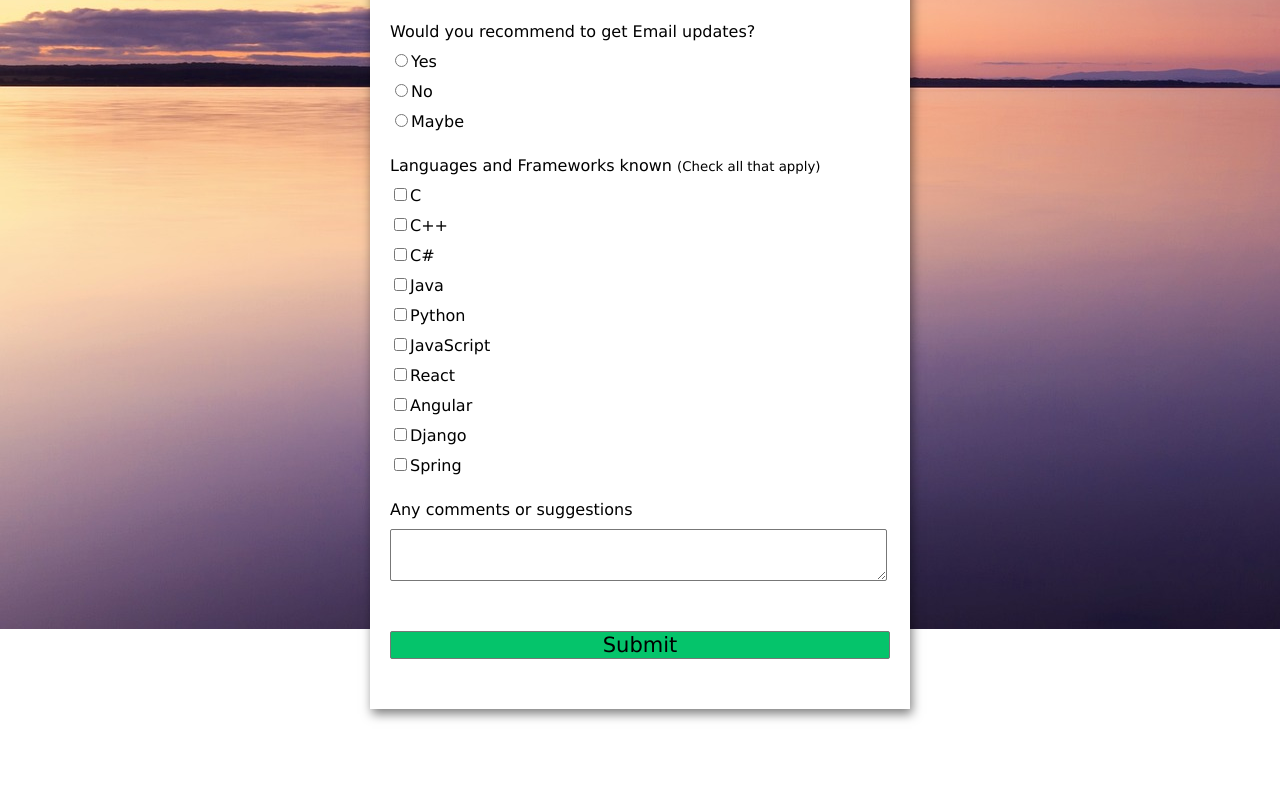
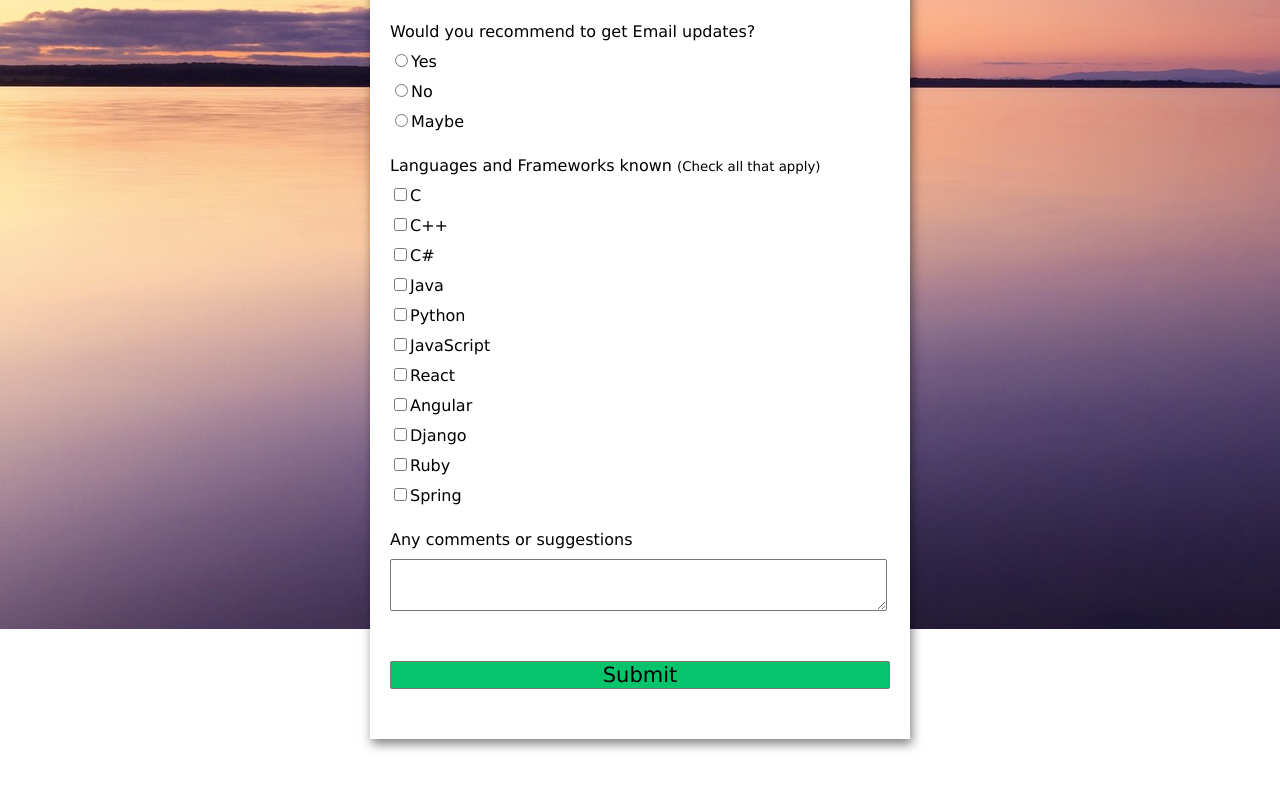
Before and after one commit to sudharsanan123/Survey_form, a plain HTML site: page index.html in a window 1280 px wide. Shown: the part 451-1240 px from the top of the page. Before the commit the page ends 1210 px from the top, so only its background shows below. Drawn offline with Linux system fonts and the light colour scheme.

Commit message:
Update index.html

```diff
--- a/index.html
+++ b/index.html
@@ -194,6 +194,9 @@
 					name="inp">Django</input></label>
 			<label for="inp-7">
 				<input type="checkbox"
+					name="inp">Ruby</input></label>
+			<label for="inp-7">
+				<input type="checkbox"
 					name="inp">Spring</input></label>
 		</div>
 
```
